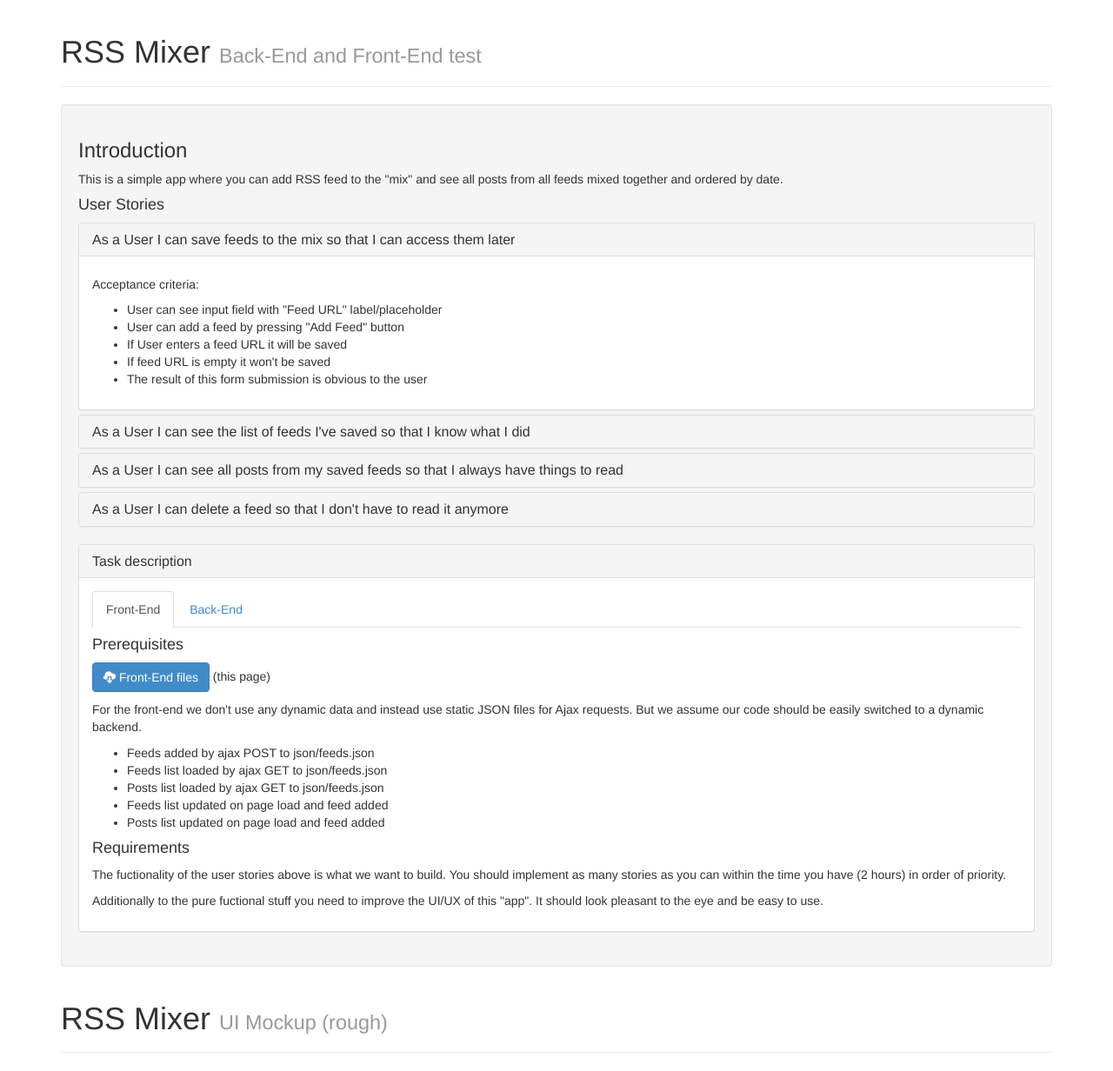
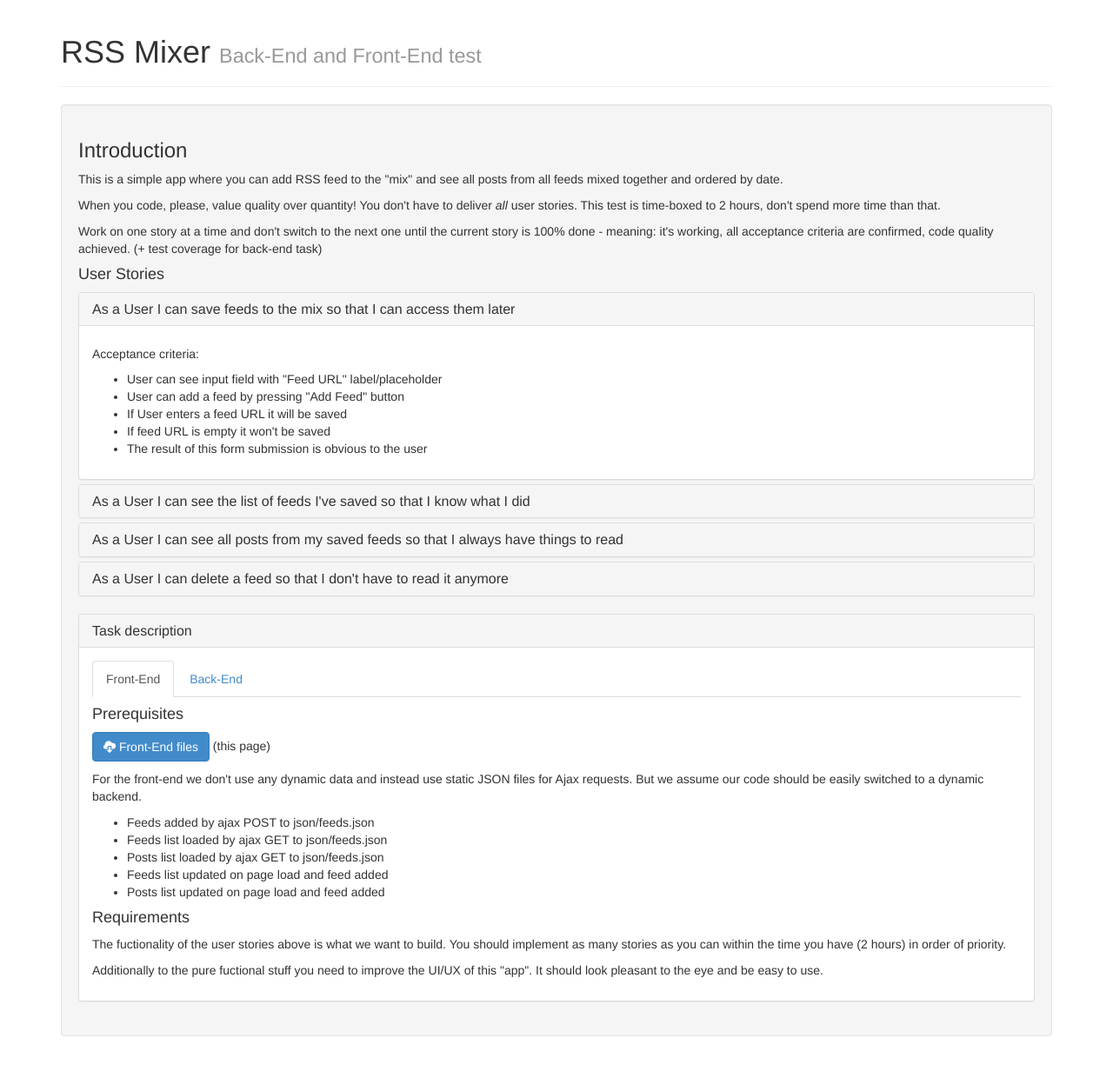
Before and after one commit to 360youlun/rss-mixer-template, a Python web app: template templates/index.html in a window 1280 px wide. Shown: the top 1232 px of the page at 87% size. Run offline with Jinja, Linux system fonts and the light colour scheme; the template is opened without the code that fills it, so the values that code supplies are empty; some libraries are stand-ins or nearby versions.

Commit message:
Intro update

```diff
--- a/templates/includes/intro.html
+++ b/templates/includes/intro.html
@@ -9,6 +9,12 @@
 
     <p>This is a simple app where you can add RSS feed to the "mix" and see
         all posts from all feeds mixed together and ordered by date.</p>
+
+    <p>When you code, please, value quality over quantity! You don't have to deliver <em>all</em> user stories. This
+        test is time-boxed to 2 hours, don't spend more time than that.</p>
+
+    <p>Work on one story at a time and don't switch to the next one until the current story is 100% done - meaning:
+    it's working, all acceptance criteria are confirmed, code quality achieved. (+ test coverage for back-end task)</p>
 
     <h4>User Stories</h4>
 
@@ -170,26 +176,26 @@
                     <p>For this test we're going to use django cache instead of DB
                         (models). It's ok to use models instead but cache is preferred.</p>
                     <h4>Requirements</h4>
+                    <ul>
+                        <li>The fuctionality of the user stories above is what we want to
+                            build. You should implement as many stories as you can within
+                            the time you have (2 hours) in order of priority.</li>
 
-                    <p>The fuctionality of the user stories above is what we want to
-                        build. You should implement as many stories as you can within
-                        the time you have (2 hours) in order of priority.</p>
+                        <li>For adding feeds use a Django Form that saves the data into
+                            basic django cache backend. You can use LocMem and any other
+                            configuration.</li>
 
-                    <p>For adding feeds use a Django Form that saves the data into
-                        basic django cache backend. You can use LocMem and any other
-                        configuration.</p>
+                        <li>When we add a feed we should download and parse it to save
+                            the posts into the cache backend as well.</li>
 
-                    <p>When we add a feed we should download and parse it to save
-                        the posts into the cache backend as well.</p>
+                        <li>Posts are loaded from all feeds, mixed together and ordered
+                            by date.</li>
 
-                    <p>Posts are loaded from all feeds, mixed together and ordered
-                        by date.</p>
+                        <li>Your code (form, view, utils) has to be covered with unit tests,
+                            ideally you should use TDD to develop the whole thing.</li>
 
-                    <p>Your code (form, view, utils) has to be covered with unit tests,
-                        ideally you should use TDD to develop the whole thing.</p>
-
-                    <p>If you have enough time add Ajax handler views similar to
-                        static JSON files from the Front-End task (optional).</p>
+                        <li>Your code should pass PEP-8 validation.</li>
+                    </ul>
                 </div>
             </div>
         </div>
```
Also changed, not shown: assets/index.html (+27 -15 lines).
